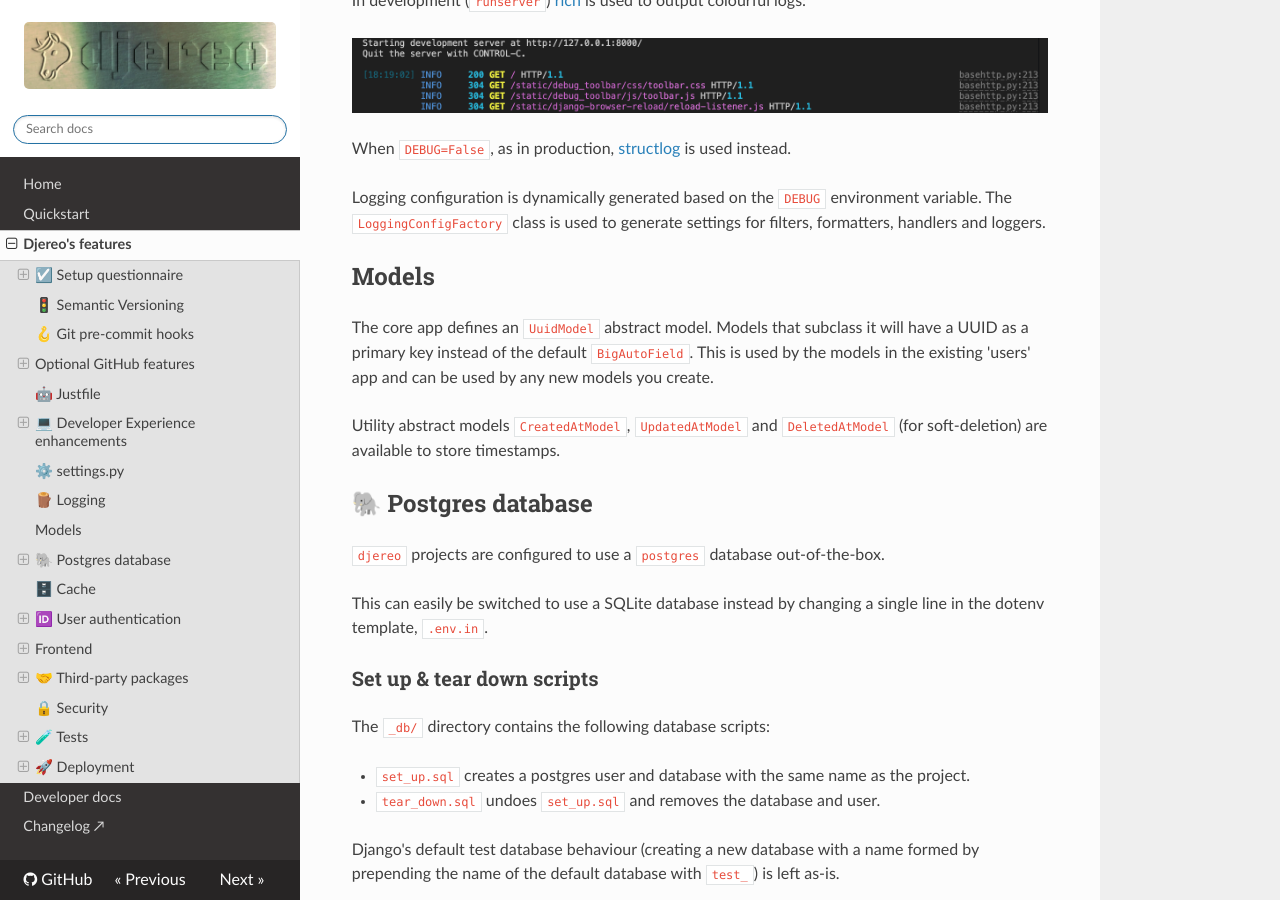
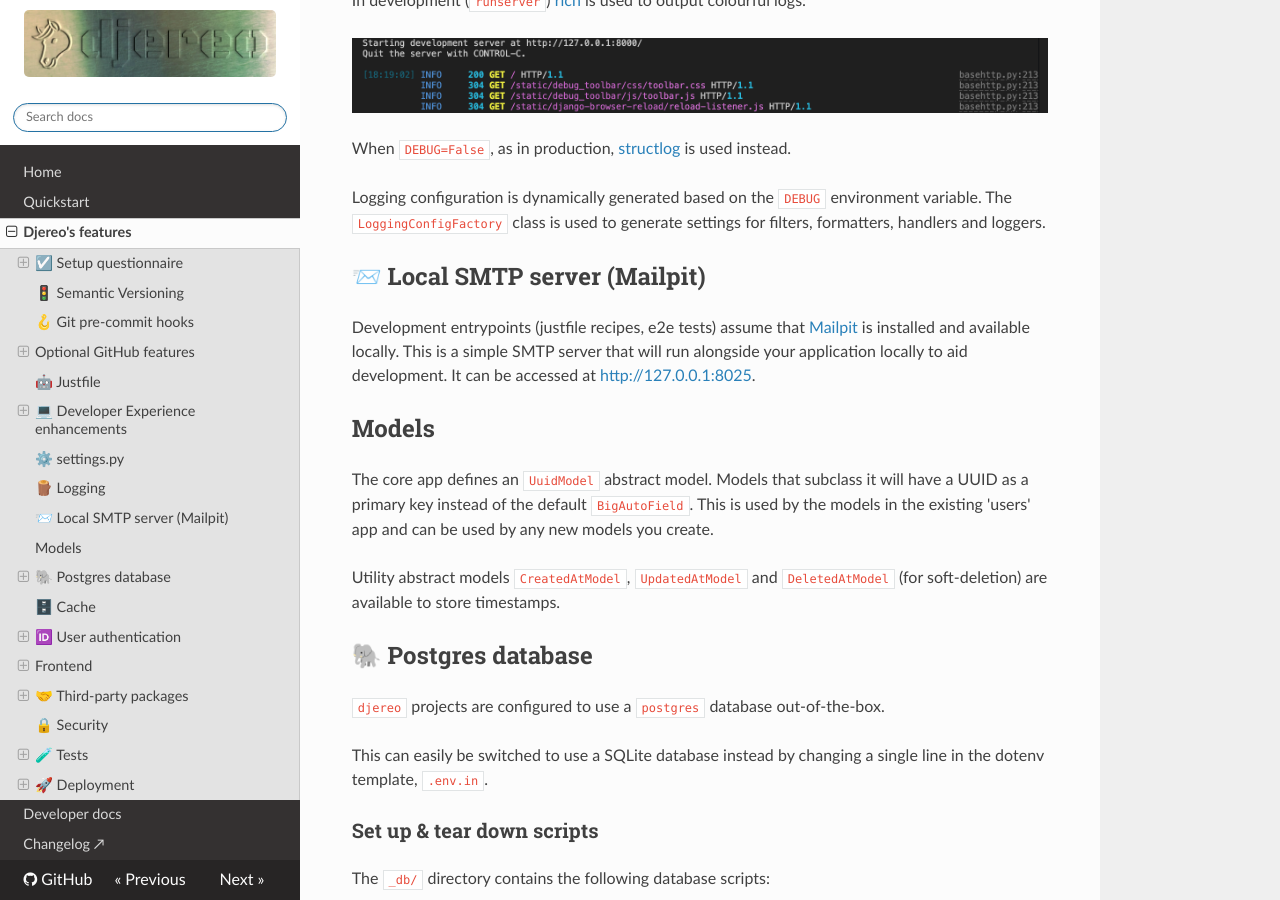
Before and after one commit to albertomh/djereo, an MkDocs documentation site: the page built from docs/src/featurelist.md, in a window 1280 px wide and 900 px high, scrolled down 7116 px. Built offline with MkDocs 1.6.1, drawn with Linux system fonts in a browser that asks for light colours; nearby versions of some CDN libraries.

Commit message:
docs: mention Mailpit (local SMTP server) in documentation (#298)

```diff
--- a/docs/src/featurelist.md
+++ b/docs/src/featurelist.md
@@ -306,6 +306,12 @@ Logging configuration is dynamically generated based on the `DEBUG` environment
 The `LoggingConfigFactory` class is used to generate settings for filters, formatters,
 handlers and loggers.
 
+## 📨 Local SMTP server (Mailpit)
+
+Development entrypoints (justfile recipes, e2e tests) assume that [Mailpit](https://mailpit.axllent.org/docs/){target=\"_blank"}
+is installed and available locally. This is a simple SMTP server that will run alongside
+your application locally to aid development. It can be accessed at <http://127.0.0.1:8025>.
+
 ## Models
 
 The core app defines an `UuidModel` abstract model. Models that subclass it will have
```
Also changed, not shown: README.md, 1 other file.
